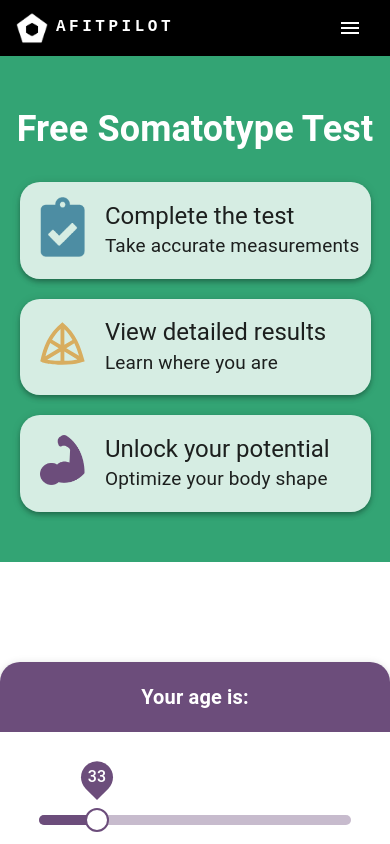
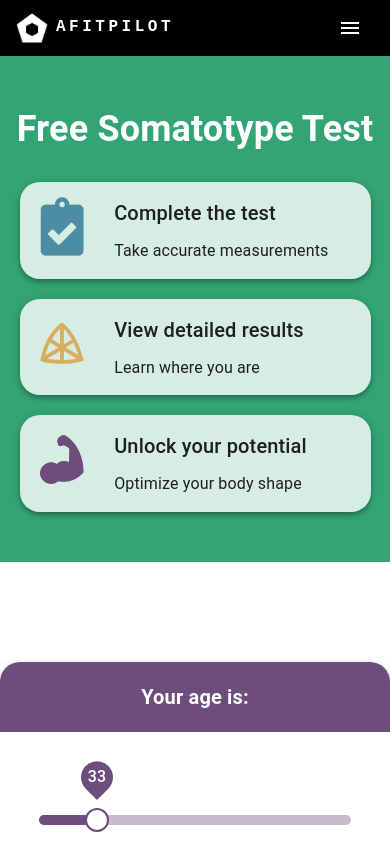
Before and after one commit to walter-clayton/afitpilot-somatotype, a React (Create React App) app in the folder client/: page /Test in a window 390 px wide. Shown: the top 844 px of the page. Built offline with nearby package versions, Linux system fonts and the light colour scheme; what react-swipeable-views-utils would draw is missing.

Commit message:
TestPage: Make text and icons smaller in mobile view

```diff
--- a/client/src/components/CTA/HeaderTestpage.tsx
+++ b/client/src/components/CTA/HeaderTestpage.tsx
@@ -124,10 +124,11 @@ const HeaderTestpage = () => {
               <Box
                 sx={{
                   width: "100%",
+                  padding: "10px",
                 }}
               >
                 <Typography
-                  variant="h5"
+                  variant={xs ? "h6" : "h5"}
                   sx={{
                     textAlign: md ? "left" : "center",
                     mt: md ? "" : "20px",
@@ -138,8 +139,8 @@ const HeaderTestpage = () => {
                 <Typography
                   sx={{
                     textAlign: md ? "left" : "center",
-                    fontSize: "19px",
-                    mt: md ? "" : "20px",
+                    fontSize: xs ? "16px" : "19px",
+                    mt: md ? "10px" : "20px",
                   }}
                 >
                   {item.desc}
```
